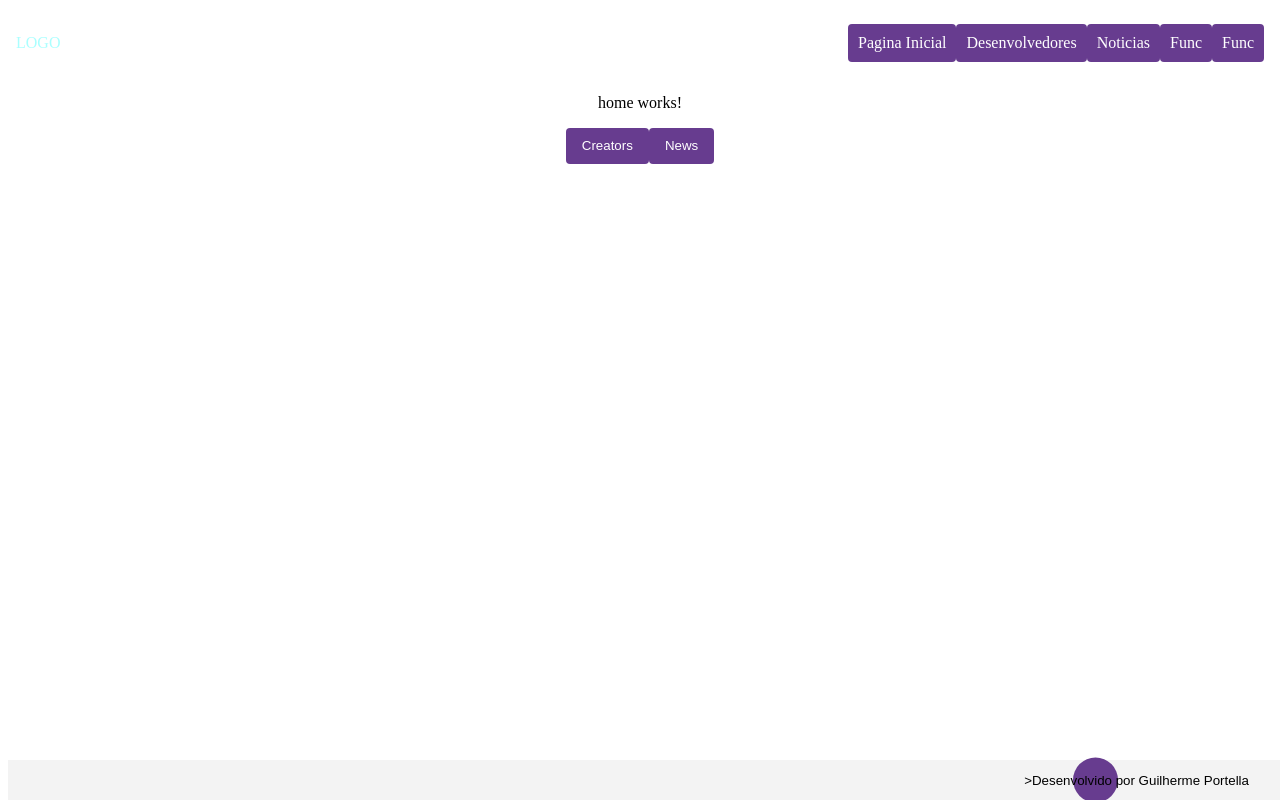
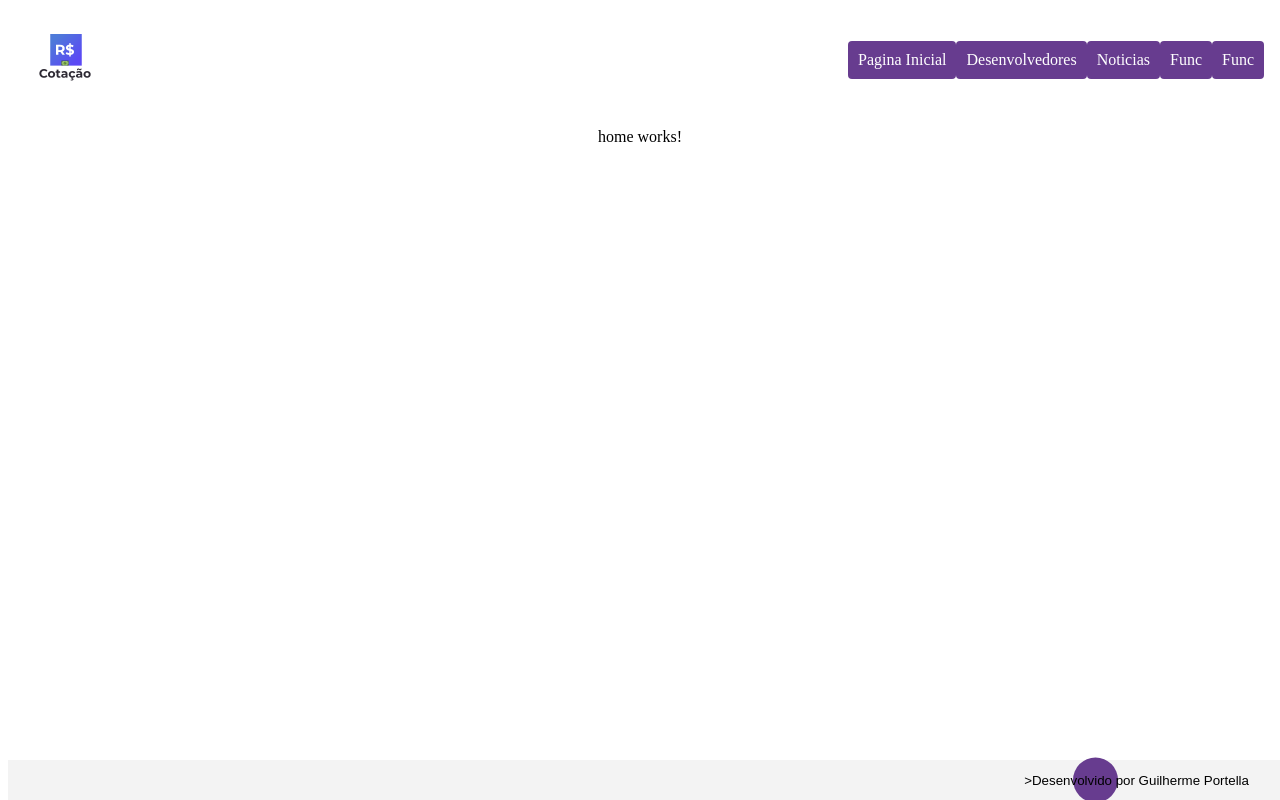
Before and after one commit to GuilhermePortella/sitecotacaodolar, an Angular app: page / in a window 1280 px wide. Built offline with nearby package versions, Linux system fonts and the light colour scheme.

Commit message:
Finalizando estilo cabecalho

```diff
--- a/src/app/components/home/home.component.css
+++ b/src/app/components/home/home.component.css
@@ -4,6 +4,9 @@ body{
 button{
     color: white;
     background-color: rgb(103, 60, 143);
+}
+.logoImg{
+    width: 100px;
 }
 .nav{
     display: flex;
--- a/src/app/components/home/home.component.html
+++ b/src/app/components/home/home.component.html
@@ -1,5 +1,5 @@
 <!DOCTYPE html>
-<html lang="en">
+<html lang="pt">
 <head>
     <meta charset="UTF-8">
     <meta http-equiv="X-UA-Compatible" content="IE=edge">
@@ -9,7 +9,9 @@
 <body>
 
     <nav class="nav">
-        <span class="nav_logo"> LOGO </span>
+        <span class="nav_logo">
+            <img class="logoImg" src="assets\logo.png">
+        </span>
         <ul class="nav_list">
             <li class="nav_item">
                 <a href="home" class="nav_link">Pagina Inicial</a>
@@ -26,14 +28,16 @@
 
 
 
+    <!--
+        <button (click)="creatorsOption()" mat-raised-button color="primary">
+            Creators
+        </button>
 
-    <button (click)="creatorsOption()" mat-raised-button color="primary">
-        Creators
-    </button>
+        <button (click)="newsOption()" mat-raised-button color="primary">
+            News
+        </button>
+    -->
 
-    <button (click)="newsOption()" mat-raised-button color="primary">
-        News
-    </button>
 
 </body>
 </html>
```
Also changed, not shown: src/assets/logo.png (added).
